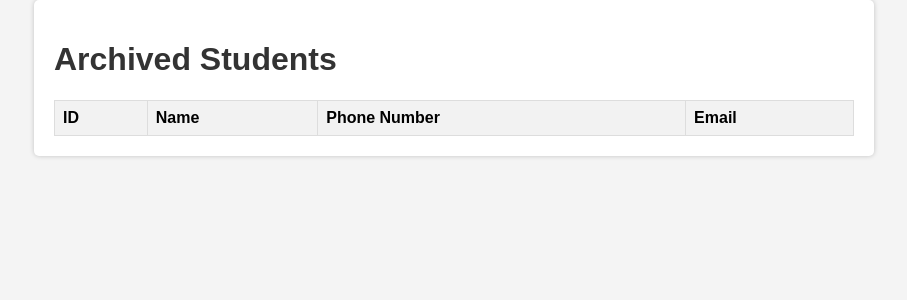
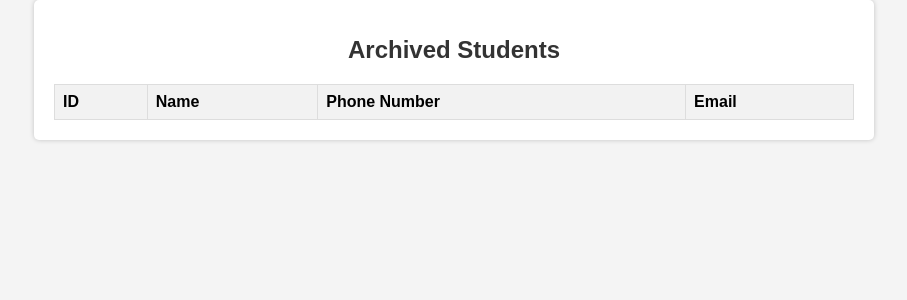
Before and after one commit to Sentense1/MVP-CRUD, a Flask app: page /archived_students in a window 1280 px wide. Shown: the part 70-370 px from the top of the page, without its empty margins (186-1093 px from the left). Run offline with Flask 3, Linux system fonts and the light colour scheme; data that the repository does not hold is empty.

Commit message:
updated styling for about, archived_students

```diff
--- a/static/styles.css
+++ b/static/styles.css
@@ -348,7 +348,11 @@ h1 {
     cursor: pointer; /* Change cursor to a pointer on hover */
 }
 
-
+.arch-h1 {
+    font-size: 24px; /* Set the font size for h1 headings */
+    margin-bottom: 20px; /* Add margin at the bottom of h1 headings */
+    text-align: center /* Center-align text in the main content */;
+}
 
 .arch-table {
     width: 100%; /* Set table width to 100% */
@@ -493,3 +497,9 @@ h1 {
     text-decoration: underline; /* Add underlines to anchor links on hover */
     color: blue; /* Change the text color of anchor links on hover to blue */
 }
+
+.error {
+    font-size: 60px; /* Set the font size for h1 headings */
+    margin-top: 100px;
+    text-align: center /* Center-align text in the main content */;
+}
```
